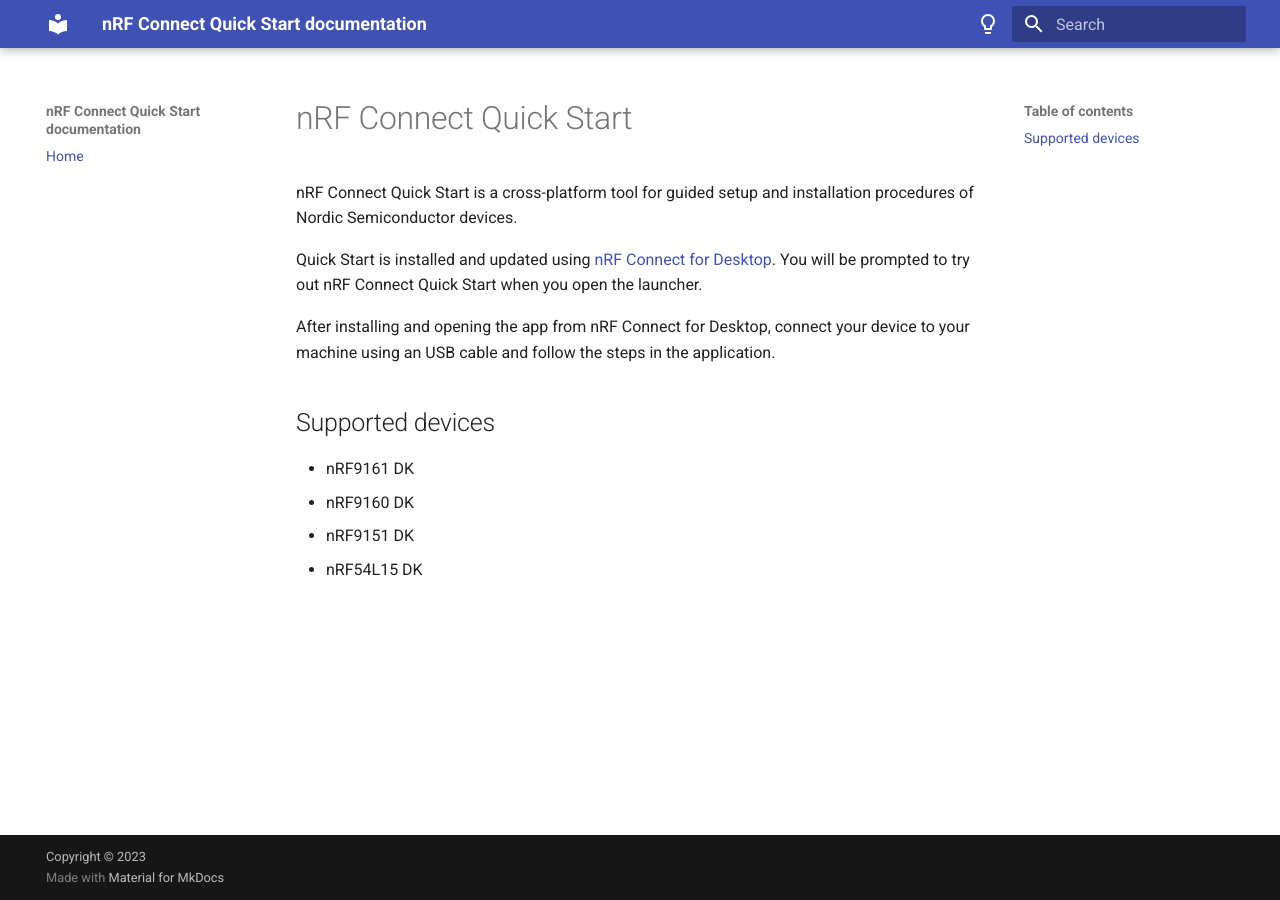
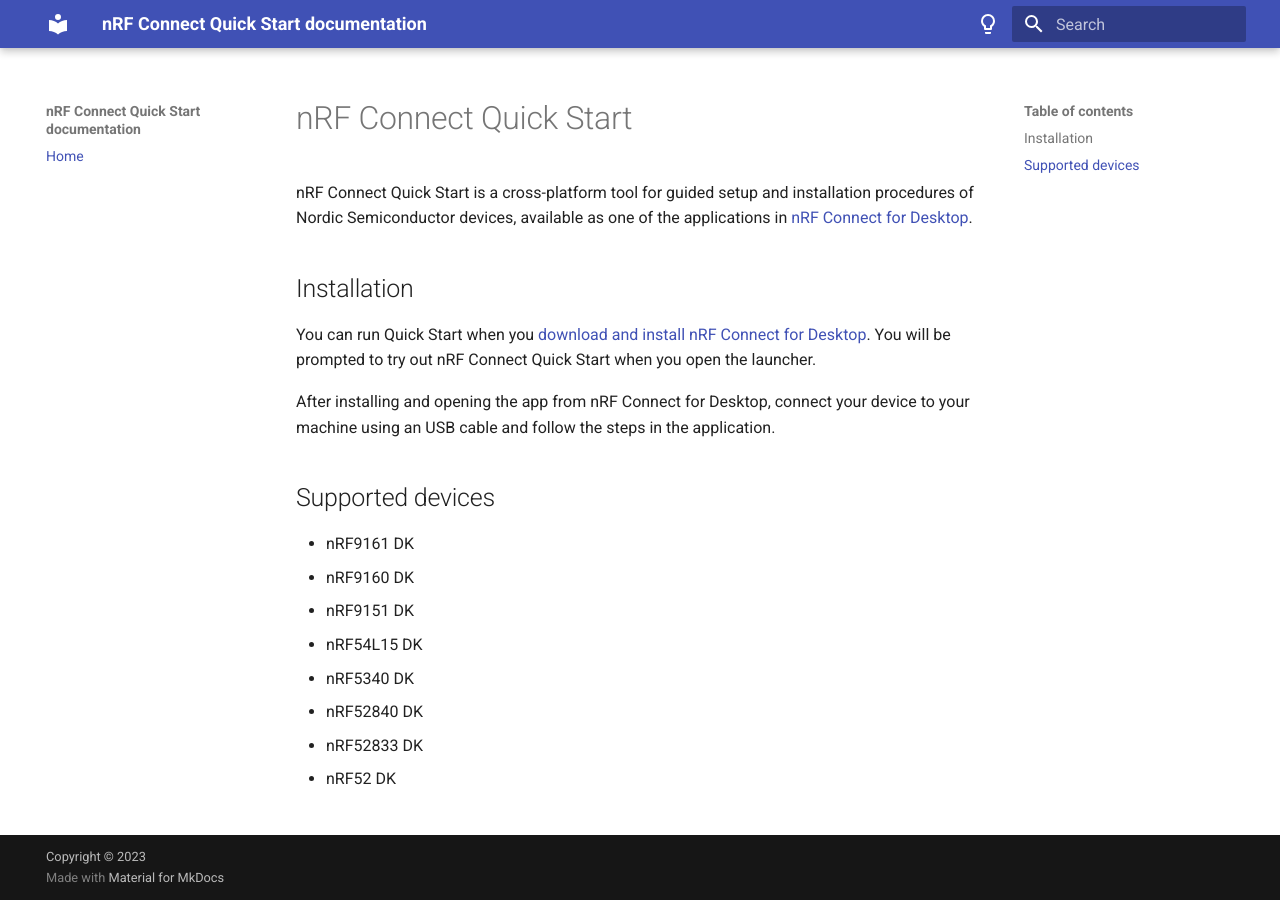
Before and after one commit to NordicSemiconductor/pc-nrfconnect-quickstart, an MkDocs documentation site: the page built from doc/docs/index.md, in a window 1280 px wide. Built offline with MkDocs 1.6.1 and Material for MkDocs 9.7.7, drawn with Linux system fonts in a browser that asks for light colours.

Commit message:
doc: add download link
Updated the docs to include a direct link to nRF Connect for Desktop
download page.

Signed-off-by: Grzegorz Ferenc <Grzegorz.Ferenc@nordicsemi.no>

```diff
--- a/doc/docs/index.md
+++ b/doc/docs/index.md
@@ -1,8 +1,10 @@
 # nRF Connect Quick Start
 
-nRF Connect Quick Start is a cross-platform tool for guided setup and installation procedures of Nordic Semiconductor devices.
+nRF Connect Quick Start is a cross-platform tool for guided setup and installation procedures of Nordic Semiconductor devices, available as one of the applications in [nRF Connect for Desktop](https://docs.nordicsemi.com/bundle/nrf-connect-desktop/page/index.html).
 
-Quick Start is installed and updated using [nRF Connect for Desktop](https://docs.nordicsemi.com/bundle/nrf-connect-desktop/page/index.html).
+## Installation
+
+You can run Quick Start when you [download and install nRF Connect for Desktop](https://www.nordicsemi.com/Products/Development-tools/nRF-Connect-for-Desktop/Download).
 You will be prompted to try out nRF Connect Quick Start when you open the launcher.
 
 After installing and opening the app from nRF Connect for Desktop, connect your device to your machine using an USB cable and follow the steps in the application.
@@ -13,3 +15,7 @@
 - nRF9160 DK
 - nRF9151 DK
 - nRF54L15 DK
+- nRF5340 DK
+- nRF52840 DK
+- nRF52833 DK
+- nRF52 DK
```
